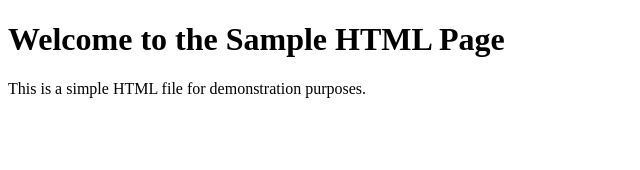
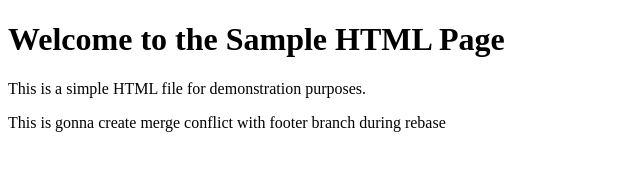
Before and after one commit to Arjun-M-101/git-practice, a plain HTML site: page index.html in a window 1280 px wide. Shown: the whole page, without its empty margins (0-640 px from the left). Drawn offline with Linux system fonts and the light colour scheme.

Commit message:
creating merge conflict for rebase in master branch

```diff
--- a/index.html
+++ b/index.html
@@ -7,5 +7,6 @@
 <body>
     <h1>Welcome to the Sample HTML Page</h1>
     <p>This is a simple HTML file for demonstration purposes.</p>
+    <p>This is gonna create merge conflict with footer branch during rebase</p>
 </body>
 </html>
```
